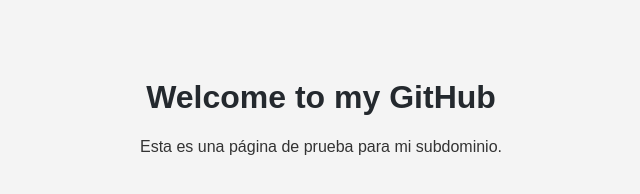
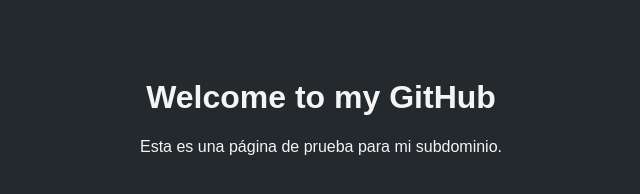
Before and after one commit to msanoli2503-wq/msanoli2503-wq.github.io, a plain HTML site: page index.html in a window 1280 px wide. Shown: the whole page, without its empty margins (319-959 px from the left). Drawn offline with Linux system fonts and the light colour scheme.

Commit message:
CORRECION-HTML

```diff
--- a/index.html
+++ b/index.html
@@ -6,14 +6,17 @@
     <title>Mi Página GitHub</title>
     <style>
         body {
+            /* Fuente y alineación */
             font-family: Arial, sans-serif;
             text-align: center;
             padding-top: 50px;
-            background-color: #f4f4f4;
-            color: #333;
+
+            /* Colores corregidos para el contraste */
+            background-color: #24292e; /* Fondo oscuro (como GitHub) */
+            color: #f4f4f4; /* Texto CLARO para que sea legible */
         }
         h1 {
-            color: #24292e;
+            color: #f4f4f4; /* Color claro para el título */
         }
     </style>
 </head>
```
